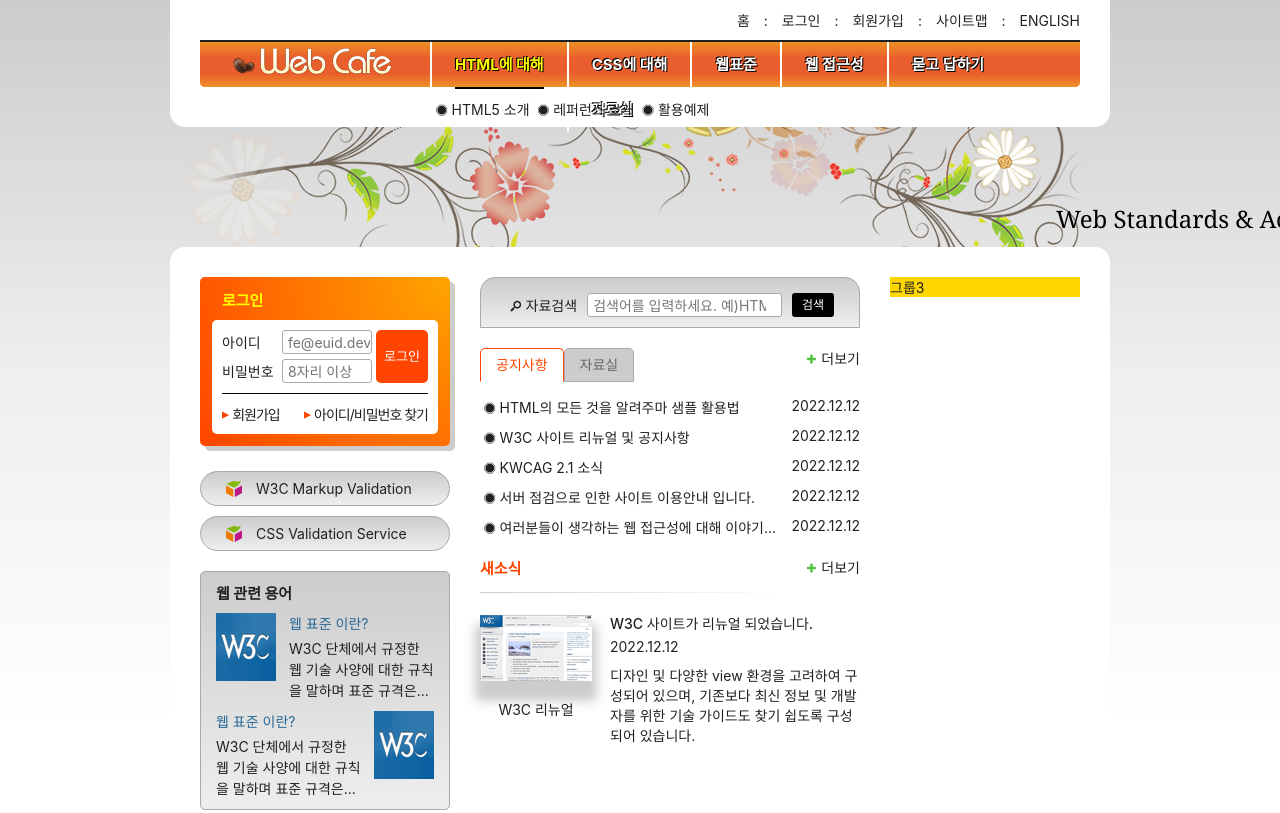
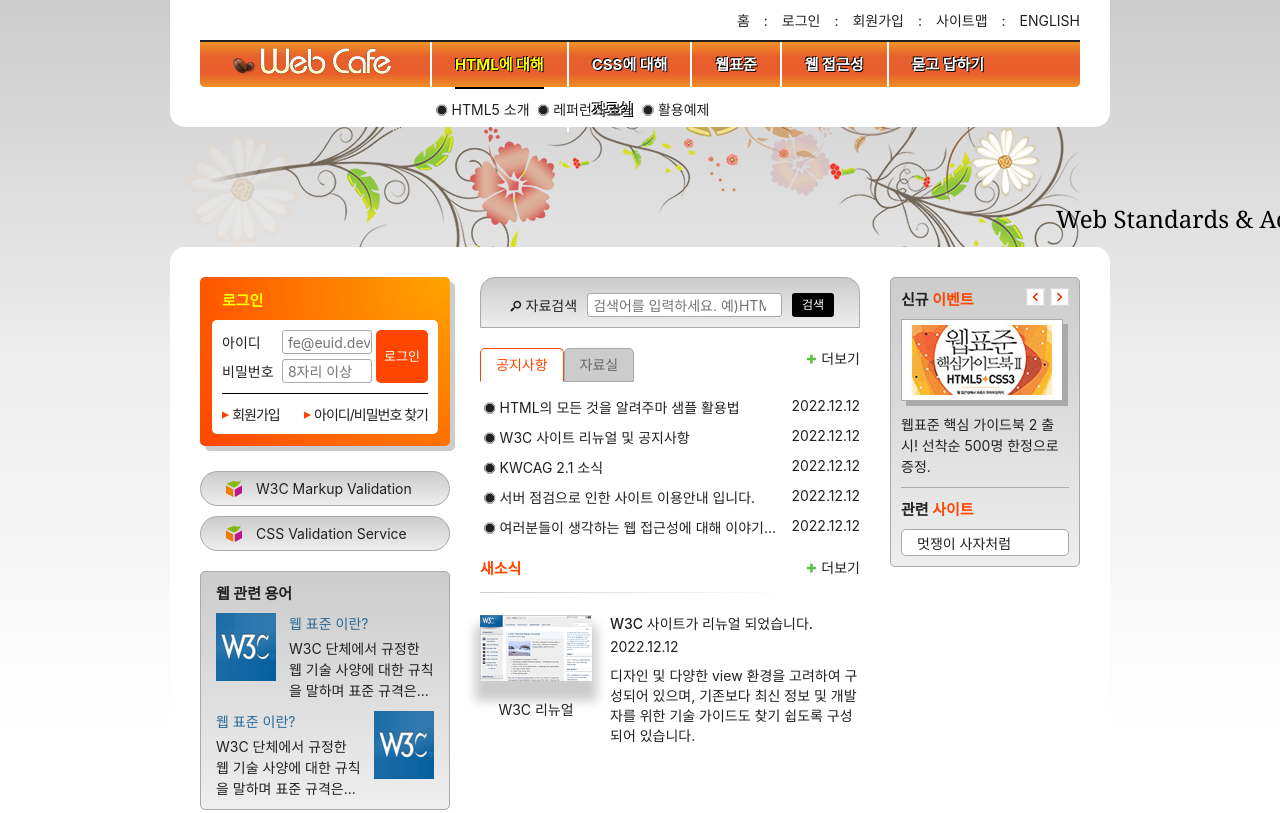
Before and after one commit to Majesty-jun/HTML5, a plain HTML site: page index.html in a window 1280 px wide. Shown: the top 813 px of the page. Drawn offline with Linux system fonts and the light colour scheme; a web font is replaced by a local one.

Commit message:
Complete Event board

```diff
--- a/index.html
+++ b/index.html
@@ -268,7 +268,7 @@
         </div>
       </div>
       <section class="news">
-        <h2 class="news-title">새소식</h2>
+        <h2 class="accent-color news-title">새소식</h2>
         <a href="/" class="news-link">
           <article class="news-item">
             <h3 class="news-item-title">W3C 사이트가 리뉴얼 되었습니다.</h3>
@@ -287,7 +287,37 @@
         <a href="/" class="icon-plus news-more more" title="새소식">더보기</a>
       </section>
     </div>
-    <div class="group group3">그룹3</div>
+    <div class="group group3">
+      <div>
+        <div class="gradient-effect">
+          <section class="event">
+            <h2 class="event-title text-xl">신규 <span class="accent-color">이벤트</span></h2>
+            <div class="event-button-wrapper">
+              <button type="button" class="event-button event-button-prev">이전 이벤트 보기</button>
+              <button type="button" class="event-button event-button-next">다음 이벤트 보기</button>
+            </div>
+            <div id="eventDetail">
+              <p class="event-thumbnail">
+                <img src="./assets/free_gift.gif" alt="이벤트 경품 : 웹표준 핵심 가이드북 2(HTML5+CSS3) 증정" />
+              </p>
+              <p class="event-brief">
+                <em>웹표준 핵심 가이드북 2 출시!</em> 선착순 500명 한정으로 증정.
+              </p>
+            </div>
+          </section>
+          <section class="related">
+            <h2 class="related-title text-xl">관련 <span class="accent-color">사이트</span></h2>
+            <ul class="related-list" tabindex="0">
+              <li><a href="/">멋쟁이 사자처럼</a></li>
+              <li><a href="/">이듬(E.UID)</a></li>
+              <li><a href="/">웹접근성 연구소</a></li>
+              <li><a href="/">프론트엔드 사기꾼</a></li>
+              <li><a href="/">코드 라이언</a></li>
+            </ul>
+          </section>
+        </div>
+      </div>
+    </div>
   </main>
   <article class="slogan">슬로건</article>
   <footer class="footer">
--- /dev/null
+++ b/styles/module.css
@@ -0,0 +1,15 @@
+.gradient-effect {
+  background: #ccc linear-gradient(to bottom, #ccc, #eee);
+  border: 1px solid #aaa;
+  border-radius: 5px;
+  padding: 10px;
+}
+
+.accent-color {
+  color: orangered;
+}
+
+.text-xl {
+  font-size: 1.5rem;
+  font-weight: 700;
+}
--- a/styles/style.css
+++ b/styles/style.css
@@ -1,6 +1,7 @@
 @import url(./fontello.css);
 @import url(./normalize.css);
 @import url(./reset.css);
+@import url(./module.css);
 
 /* 숨김 콘텐츠 */
 .a11y-hidden, legend {
@@ -289,7 +290,6 @@
   width: 380px;
 }
 .group3 {
-  background-color: gold;
   width: 190px;
 }
 
@@ -575,7 +575,6 @@
 }
 
 .news-title {
-  color: orangered;
   font-weight: 700;
   font-size: 1.5rem;
 }
@@ -618,6 +617,84 @@
   right: -8px;
 }
 
+/* 신규 이벤트 및 관련 사이트 */
+.event {
+  border-bottom: 1px solid #aaa;
+  position: relative;
+}
+
+.event-title {
+  display: inline-block;
+}
+
+.event-button-wrapper {
+  height: 18px;
+  overflow: hidden;
+  display: flex;
+  align-items: center;
+  float: right;
+  gap: 5px;
+}
+
+/* IR(Image Replacement) 기법 */
+.event-button {
+  width: 19px;
+  height: 100%;
+  border: 0;
+  padding: 18px 0 0 0;
+  background: url(./images/back_forward.png) no-repeat;
+}
+
+.event-button-next {
+  background-position: -36px 0px;
+}
+
+.event-thumbnail, .event-brief {
+  margin: 10px 0;
+}
+
+.event-thumbnail img {
+  border: 1px solid #aaa;
+  box-shadow: 5px 5px 0 0 #aaa;
+}
+
+.event-brief {
+  line-height: 1.5;
+}
+
+.related {
+  margin-top: 10px;
+}
+
+.related-list {
+  background-color: #fff;
+  border: 1px solid #aaa;
+  border-radius: 5px;
+  margin-top: 10px;
+  height: 27px;
+  overflow: hidden;
+  transition: height 300ms 0ms ease-in-out, padding-top 300ms 300ms ease-in-out;
+}
+
+.related-list li {
+  height: 25px;
+  padding: 0 5px;
+  display: flex;
+  flex-flow: row nowrap;
+  align-items: center;
+}
+
+.related-list a {
+  flex-grow: 1;
+  padding: 0 10px;
+}
+
+.related-list:hover,
+.related-list:focus {
+  height: 147px;
+  padding-top: 10px;
+}
+
 /* 슬로건 */
 .slogan {
   background: skyblue;
```
